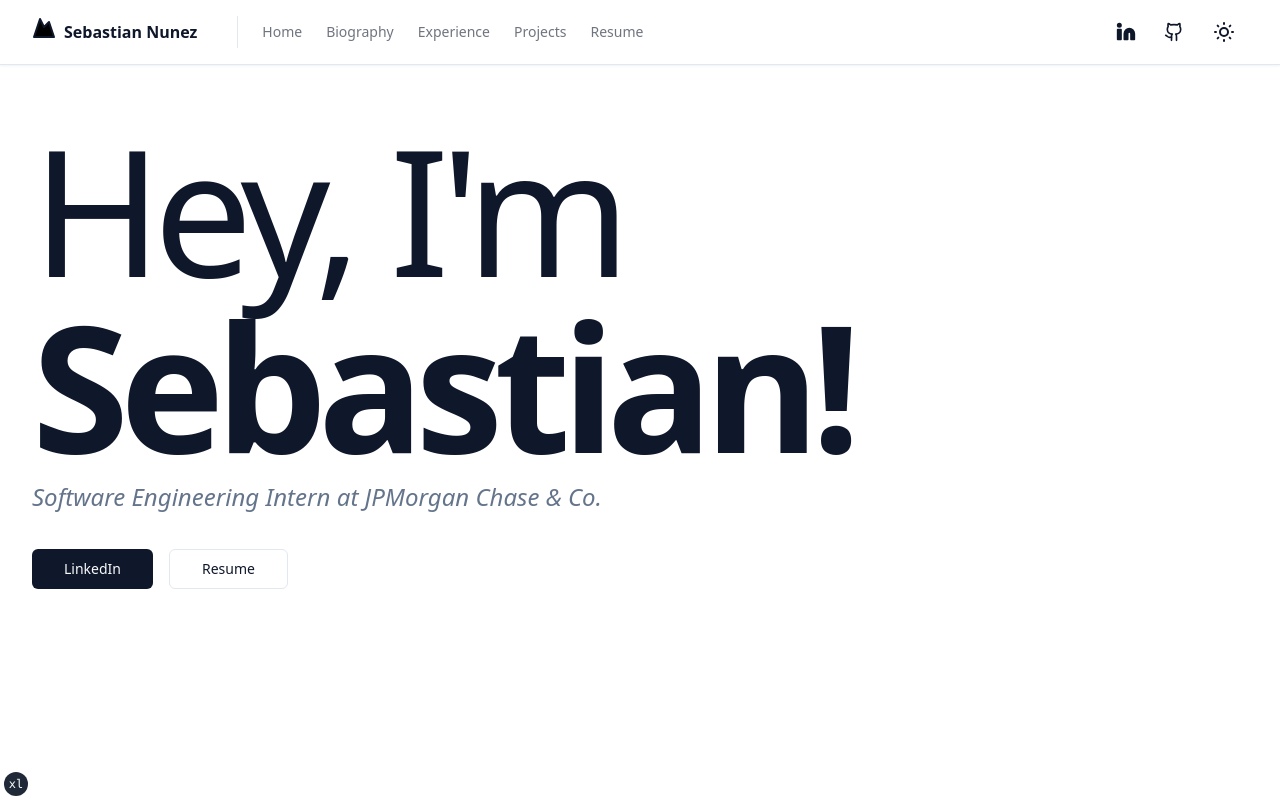
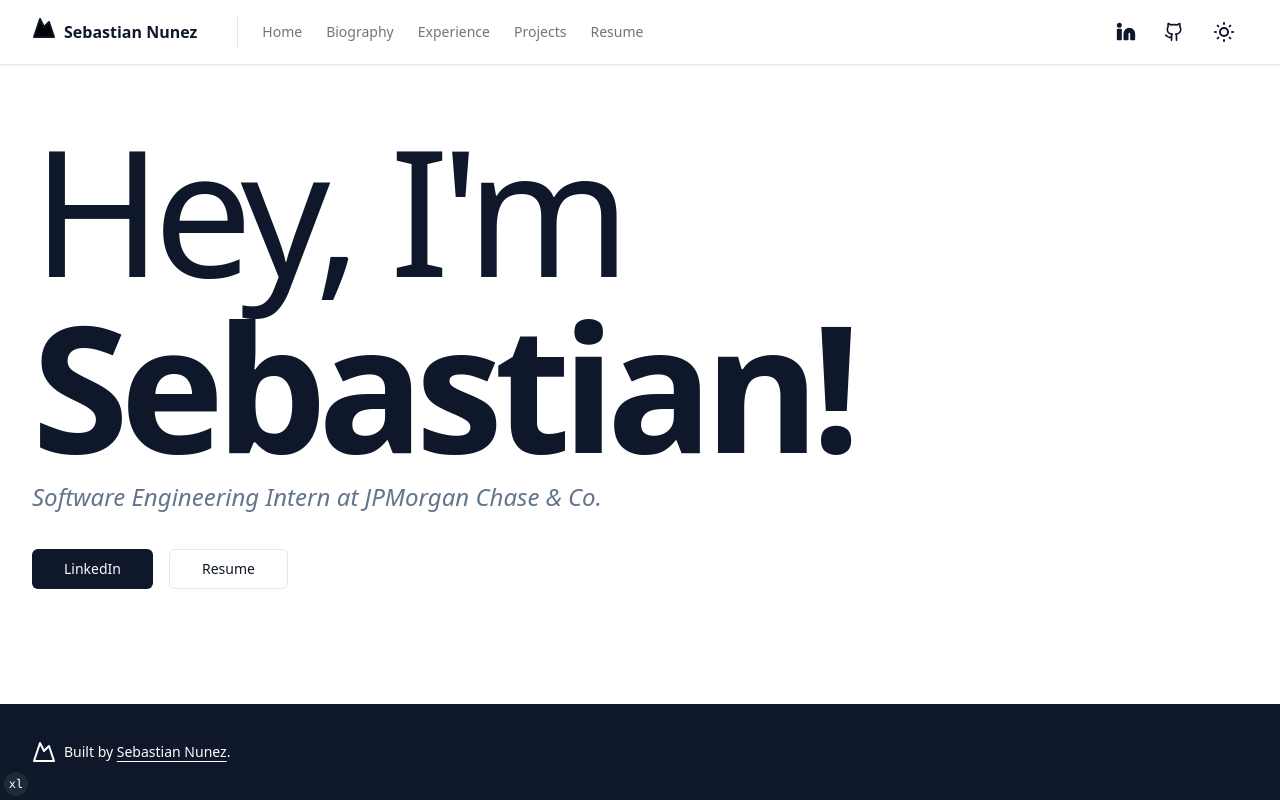
Before and after one commit to sebastian-nunez/portfolio-nextjs, a Next.js app: page / in a window 1280 px wide. Built offline with nearby package versions, Linux system fonts and the light colour scheme.

Commit message:
footer added to layout

```diff
--- a/app/layout.tsx
+++ b/app/layout.tsx
@@ -6,6 +6,7 @@ import { fontSans } from "@/lib/fonts"
 import { cn } from "@/lib/utils"
 
 import { Toaster } from "@/components/ui/toaster"
+import { SiteFooter } from "@/components/site-footer"
 import { SiteHeader } from "@/components/site-header"
 import { TailwindIndicator } from "@/components/tailwind-indicator"
 import { ThemeProvider } from "@/components/theme-provider"
@@ -80,6 +81,7 @@ export default function RootLayout({ children }: RootLayoutProps) {
             <div className="relative flex min-h-screen flex-col">
               <SiteHeader />
               <div className="flex-1">{children}</div>
+              <SiteFooter />
             </div>
             <TailwindIndicator />
             <Toaster />
```
